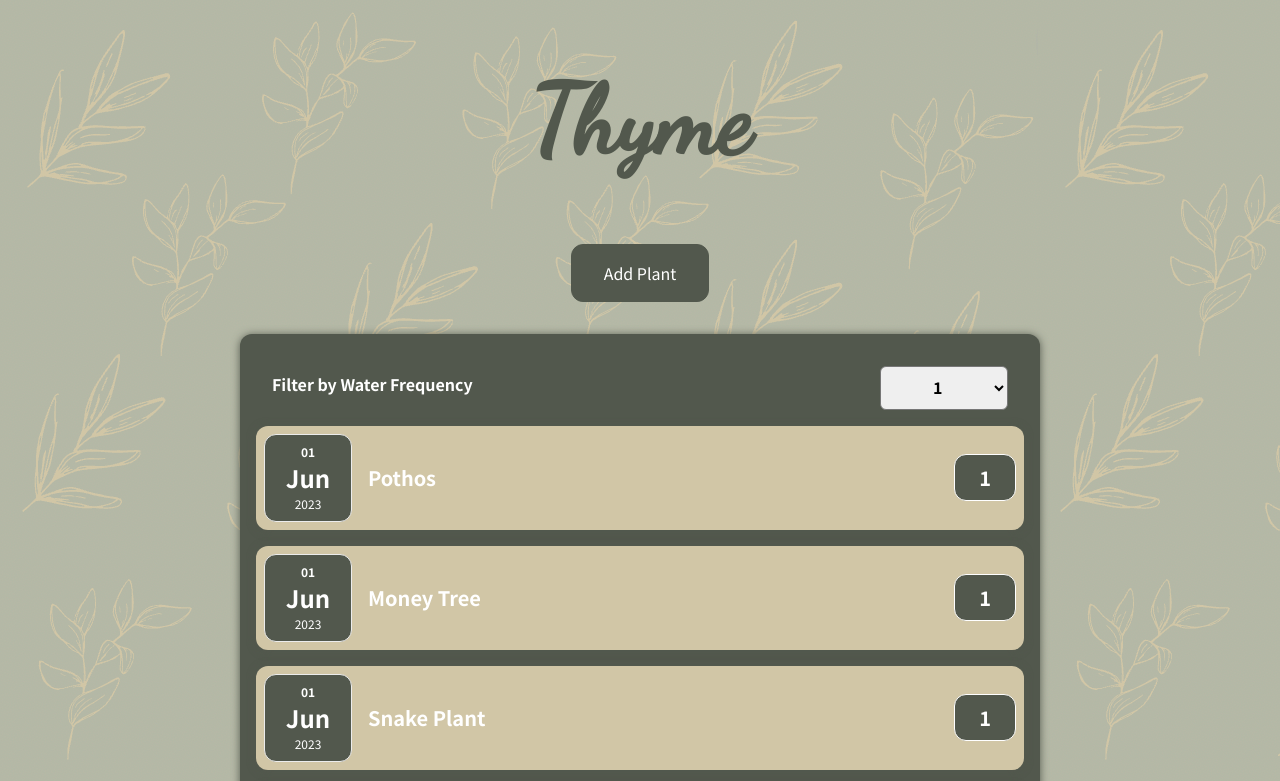
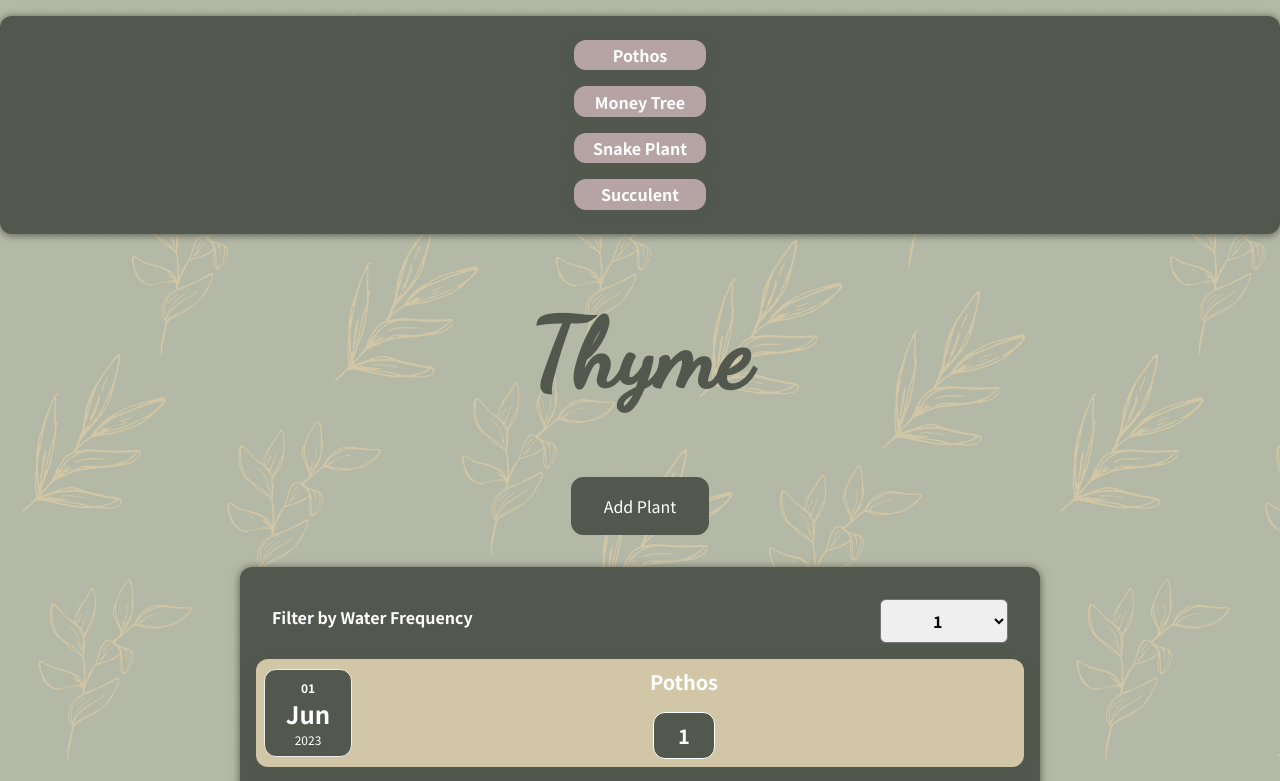
Before and after one commit to alyssa-finke/watering-thyme, a React (Create React App) app: page / in a window 1280 px wide. Shown: the top 781 px of the page. Built offline with nearby package versions, Linux system fonts and the light colour scheme.

Commit message:
beginning of alert list

```diff
--- a/src/App.js
+++ b/src/App.js
@@ -1,6 +1,7 @@
 import React, { useState } from 'react';
 import Plants from './components/Plants/Plants'
 import NewPlant from './components/NewPlant/NewPlant';
+import WaterAlert from './components/Plants/WaterAlert';
 
 const initialPlants = [
   { id: 1, name: 'Pothos', firstWater: new Date(2023, 5, 1), frequency: '1' },
@@ -34,6 +35,7 @@ const App = () => {
   return (
     <div>
       <header>
+        <WaterAlert plants={plantInfo}></WaterAlert>
         <h1>Thyme</h1>
       </header>
       <div className="new-plant-submit">
--- /dev/null
+++ b/src/components/Plants/WaterAlert.css
@@ -0,0 +1,20 @@
+.alert-card {
+    display: flex;
+    justify-content: center;
+    padding: 0.5rem;
+    margin: 1rem 0;
+    background-color:
+        #52584D;
+    font: inherit;
+}
+
+.closebtn {
+    margin-left: 15px;
+    color: white;
+    font-weight: bold;
+    float: right;
+    font-size: 22px;
+    line-height: 20px;
+    cursor: pointer;
+    transition: 0.3s;
+}
--- /dev/null
+++ b/src/components/Plants/WaterAlert.js
@@ -0,0 +1,35 @@
+import React, { useState } from 'react';
+import Card from '../UI/Card';
+import './WaterAlert.css';
+import WaterList from './WaterList';
+
+
+
+const WaterAlert = props => {
+    // const [isShow, setShow] = useState(true);
+    // const handleClose = (e) => {
+    //     e.preventDefault();
+    //     setShow(false);
+    // };
+
+    return (
+        <Card className="alert-card">
+            <div>
+                {/*<div className="alert-title" show={isShow}>Water your plants!
+                    <span className="closebtn" onClick={handleClose}>   &times;
+    </span></div>*/}
+                <div>
+                    {props.plants.map((plantInfo) => (
+                        <WaterList
+                            key={plantInfo.id}
+                            name={plantInfo.name}
+                            firstWater={plantInfo.firstWater}
+                        />
+                    ))}
+                </div>
+            </div>
+        </Card>
+    );
+}
+
+export default WaterAlert;
--- /dev/null
+++ b/src/components/Plants/WaterList.js
@@ -0,0 +1,18 @@
+import './Plant.css'
+import AlertItems from '../UI/AlertItems';
+import '../UI/AlertItems.css';
+
+const WaterList = (props) => {
+
+    return (
+        <AlertItems className="individual-alert">
+            {/*<FirstWater firstWater={props.firstWater} Will need to calculate water date based of first water and frequency /> */}
+            <div className="plant-info">
+                <h2>{props.name}</h2>
+            </div>
+        </AlertItems>
+    );
+
+}
+
+export default WaterList;
--- /dev/null
+++ b/src/components/UI/AlertItems.css
@@ -0,0 +1,27 @@
+.individual-alert {
+    display: flex;
+    justify-content: space-between;
+    align-items: center;
+    padding: 0.2rem;
+    margin: 1rem;
+    background-color:
+        #B5A4A3;
+}
+
+
+.plant-info {
+    display: flex;
+    flex-direction: column;
+    gap: 1rem;
+    /* flex-flow: column-reverse; */
+    /* justify-content: flex-start; */
+    /* flex: 1; */
+}
+
+.individual-alert h2 {
+    color: #3a3a3a;
+    font-size: 1rem;
+    flex: 1;
+    margin: 0 1rem;
+    color: white;
+}
--- /dev/null
+++ b/src/components/UI/AlertItems.js
@@ -0,0 +1,10 @@
+import './Card.css'
+import React from 'react';
+
+
+function AlertItems(props) {
+    const classes = 'card ' + props.className;
+    return <div className={classes}>{props.children}</div>;
+}
+
+export default AlertItems;
```
